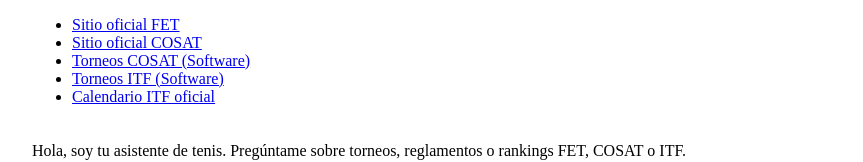
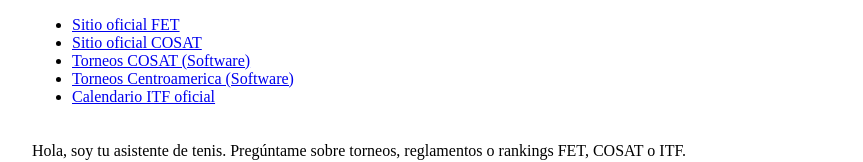
Before and after one commit to jaimegarcia2679/tenis-ecuador-chatgpt, a Next.js app: page / in a window 1280 px wide. Shown: the part 172-334 px from the top of the page, without its empty margins (208-1071 px from the left). Built offline with nearby package versions, Linux system fonts and the light colour scheme.

Commit message:
Update index.js

```diff
--- a/pages/index.js
+++ b/pages/index.js
@@ -57,11 +57,11 @@ export default function Home() {
           </li>
           <li>
             <a
-              href="https://cotecc.tournamentsoftware.com/tournament"
+              href="https://cotecc.tournamentsoftware.com"
               target="_blank"
               rel="noopener noreferrer"
             >
-              Torneos ITF (Software)
+              Torneos Centroamerica (Software)
             </a>
           </li>
           <li>
```
